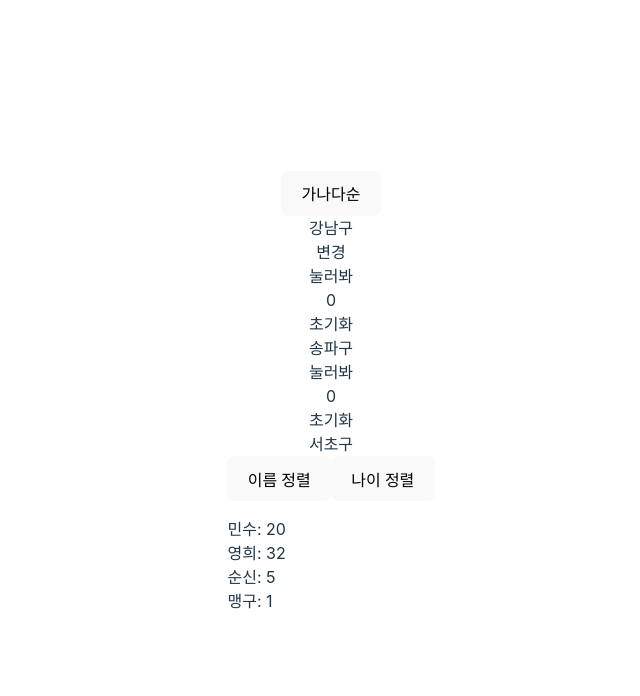
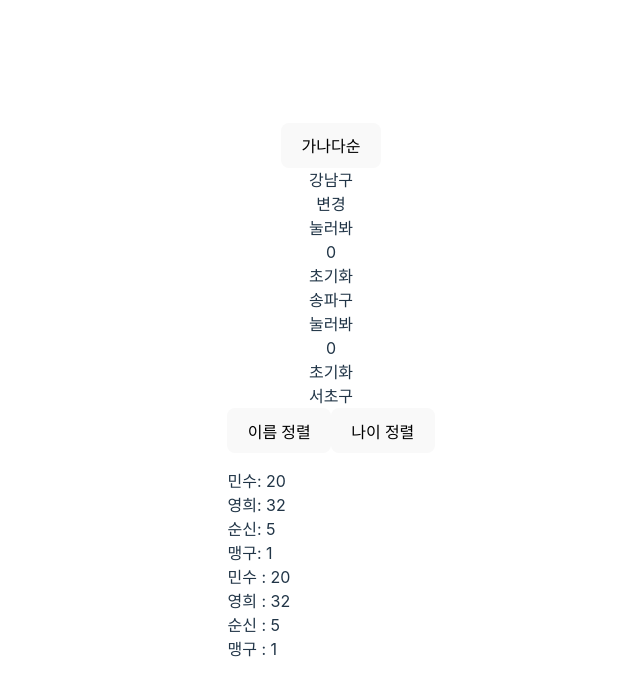
Before and after one commit to hyobiin/react, a React (Vite) app: page / in a window 1280 px wide. Shown: the top 696 px of the page, without its empty margins (309-949 px from the left). Built offline with nearby package versions, Linux system fonts and the light colour scheme.

Commit message:
컴포넌트, props

```diff
--- a/src/App.jsx
+++ b/src/App.jsx
@@ -68,10 +68,23 @@ function App() {
           <li>{나이[1][0]}: {나이[1][1]}</li>
           <li>{나이[2][0]}: {나이[2][1]}</li>
           <li>{나이[3][0]}: {나이[3][1]}</li>
+
+          <Modal a={0} b={0} c={1} 나이={나이}/>
+          <Modal a={1} b={0} c={1} 나이={나이}/>
+          <Modal a={2} b={0} c={1} 나이={나이}/>
+          <Modal a={3} b={0} c={1} 나이={나이}/>
         </ul>
       </div>
     </>
   )
 }
 
+function Modal({a,b,c,나이}){
+  return(
+    <>
+      <li>{나이[a][b]} : {나이[a][c]}</li>
+    </>
+  )
+}
+
 export default App;
```
